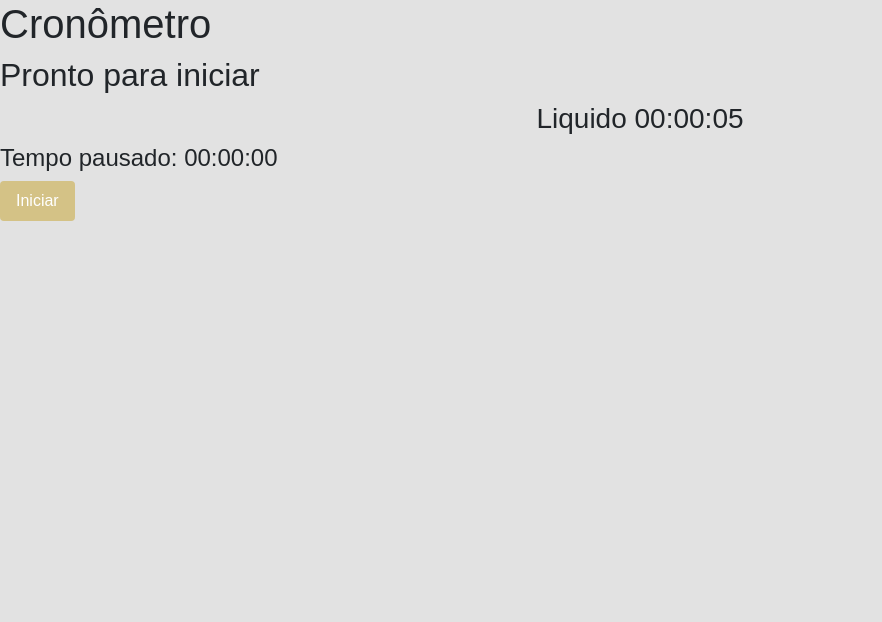
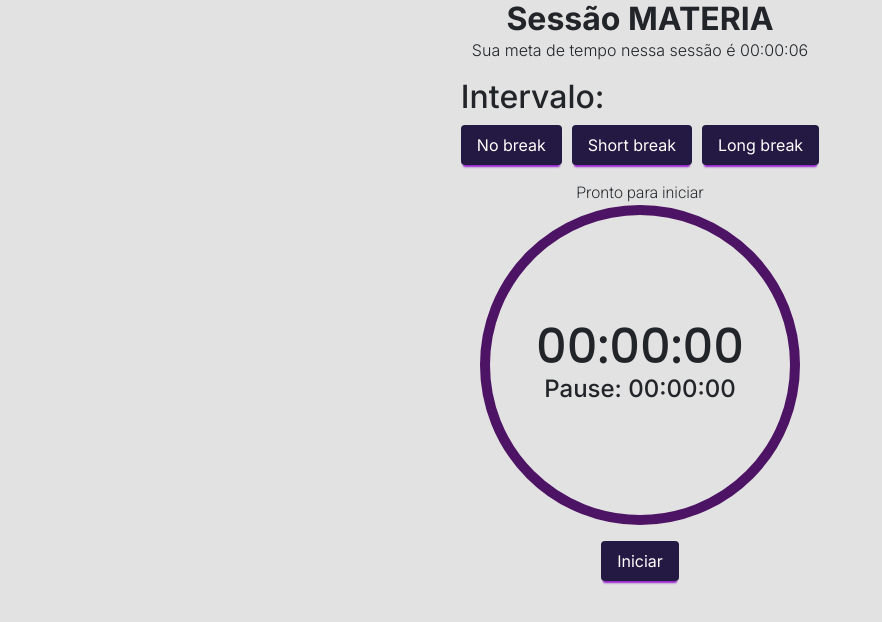
Before and after one commit to FreitassPedro/Immersion, a React (Vite) app in the folder frontend/: page /teste/pomodoro in a window 1280 px wide. Shown: the top 622 px of the page, without its empty margins (0-882 px from the left). Built offline with nearby package versions, Linux system fonts and the light colour scheme.

Commit message:
css: Estilização CSS

```diff
--- a/frontend/src/components/Pomodoro/index.tsx
+++ b/frontend/src/components/Pomodoro/index.tsx
@@ -4,13 +4,15 @@ import { Icon } from "./Icon";
 
 import styles from './styles.module.css';
 
-const SECONDS_DEFAULT = 5;
+const SECONDS_DEFAULT = 0;
+const META_DEFAULT = 6;
 
 export const Pomodoro = () => {
-    const [materiaName, setMateriaName] = useState('');
+    const [materiaName, setMateriaName] = useState('MATERIA');
     const [seconds, setSeconds] = useState(SECONDS_DEFAULT);
     const [pauseSeconds, setPauseSeconds] = useState(0);
     const [timer, setTimer] = useState<any>();
+    const [meta, setMeta] = useState(META_DEFAULT);
 
     const [stage, setStage] = useState('ready');
 
@@ -18,14 +20,14 @@ export const Pomodoro = () => {
         setStage('in_progress');
         const timeInterval = setInterval(() => {
             setSeconds((previousSeconds) => {
-                if (previousSeconds === 0) {
+                if (previousSeconds === META_DEFAULT) {
                     clearInterval(timeInterval);
                     setTimer(undefined);
                     setStage('done');
                     return 0;
                 }
 
-                return previousSeconds - 1;
+                return previousSeconds + 1;
             });
         }, 1000);
 
@@ -42,7 +44,7 @@ export const Pomodoro = () => {
             case 'pause':
                 return 'Pausado';
             case 'done':
-                return 'Concluido';
+                return 'Concluído';
             default:
                 return 'Pronto para iniciar';
         }
@@ -53,6 +55,7 @@ export const Pomodoro = () => {
         clearInterval(timer);
         setTimer(undefined);
         setStage('pause');
+        handleStartPause();
     }, [timer]);
 
     const handleStopButton = useCallback(() => {
@@ -62,6 +65,14 @@ export const Pomodoro = () => {
 
     }, [handlePauseButton]);
 
+    const handleStartPause = () => {
+        const pauseTime = setInterval(() => {
+            setPauseSeconds((previousSeconds) => previousSeconds + 1);
+
+        }, 1000);
+
+        setPauseSeconds(pauseTime);
+    };
 
     const secondsToTime = (seconds: number): string => {
         const hours = Math.floor(seconds / 3600);
@@ -75,7 +86,7 @@ export const Pomodoro = () => {
         switch (stage) {
             case 'pause':
                 return (
-                    <div>
+                    <div className={styles.buttons}>
                         <button onClick={startTimer} className={styles.button}>
                             <Icon variant={"play"} />
                         </button>
@@ -87,7 +98,7 @@ export const Pomodoro = () => {
             case 'in_progress':
                 return (
 
-                    <div>
+                    <div className={styles.buttons}>
                         <button onClick={handlePauseButton} className={styles.button}>
                             <i className="fa-solid fa-pause" />
                         </button>
@@ -98,8 +109,8 @@ export const Pomodoro = () => {
                 );
             default:
                 return (
-                    <div>
-                        <button onClick={startTimer}>
+                    <div className={styles.buttons}>
+                        <button onClick={startTimer} className={styles.button}>
                             <span>Iniciar</span>
                         </button>
                     </div>
@@ -109,15 +120,27 @@ export const Pomodoro = () => {
 
     return (
         <>
-            <div>
-                <h1>Cronômetro</h1>
-                <h2>{handleStageStatus}</h2>
-                <h3>Liquido {secondsToTime(seconds)}</h3>
-                <h4>Tempo pausado: {secondsToTime(pauseSeconds)}</h4>
-                <div style={{ display: "row" }}>
-                    {handleStageButtons}
+            <div className={styles.container}>
+                <h1 className={styles.title}>Sessão {materiaName}</h1>
+                <span>Sua meta de tempo nessa sessão é {secondsToTime(meta)}</span>
+                <div className={styles.modeContainer}>
+                    <h2>Intervalo:</h2>
+                    <div className={styles.modeButtons}>
+                        <button className={styles.button}>No break</button>
+                        <button className={styles.button}>Short break</button>
+                        <button className={styles.button}>Long break</button>
+                    </div>
                 </div>
-            </div>
+                <span className={styles.h1}>{handleStageStatus}</span>
+
+                <div className={styles.timer}>
+                    <h1>{secondsToTime(seconds)}</h1>
+                    <h4>Pause: {secondsToTime(pauseSeconds)}</h4>
+                </div>
+
+                {handleStageButtons}
+
+            </div >
         </>
     )
 };
--- a/frontend/src/components/Pomodoro/styles.module.css
+++ b/frontend/src/components/Pomodoro/styles.module.css
@@ -1,14 +1,76 @@
+@import url('https://fonts.googleapis.com/css2?family=Roboto:ital,wght@0,100..900;1,100..900&display=swap');
+@import url('https://fonts.googleapis.com/css2?family=Poppins:ital,wght@0,100;0,200;0,300;0,400;0,500;0,600;0,700;0,800;0,900;1,100;1,200;1,300;1,400;1,500;1,600;1,700;1,800;1,900&display=swap');
+
 .button {
     justify-content: center;
-    /* Centraliza horizontalmente */
-    padding: 10px 20px;
-    box-shadow: 0 4px 2px -2px rgb(68, 68, 68);
-
-    margin: 0 10px;
+    box-shadow: 0 4px 2px -2px rgb(147, 30, 201);
+    background-color: #241942;
 }
 
-i {
-    color: black;
+
+.container {
+    width: 100%;
+    height: 100%;
+    display: flex;
+    flex-direction: column;
+    align-items: center;
+    font-family: 'Inter', sans-serif;
+    font-weight: 300;
+}
+
+.title {
+    font-size: 2rem;
+    font-weight: 700;
+    margin: 0;
+}
+
+.modeButtons {
+    display: flex;
+    justify-content: center;
+    gap: 10px;
+}
+
+.modeContainer {
+    margin: 1rem 0;
+
+}
+
+.h1 {
+    font-family: 'Roboto', sans-serif;
+    font-size: 1rem;
+    margin: 0;
+}
+
+.timer {
+    display: flex;
+    flex-direction: column;
+    justify-content: center;
+    align-items: center;
+    width: 20rem;
+    height: 20rem;
+    position: relative;
+
+    text-align: center;
+    border-radius: 50%;
+}
+
+.timer::before {
+    content: "";
+    position: absolute;
+    border: 10px solid #4d1364;
+    border-radius: 50%;
     width: 100%;
     height: 100%;
 }
+
+.timer h1 {
+    font-family: 'Poppins', sans-serif;
+    font-size: 3rem;
+    margin: 0;
+}
+
+.buttons {
+    margin: 1rem 0;
+    display: flex;
+    gap: 1rem;
+}
```
